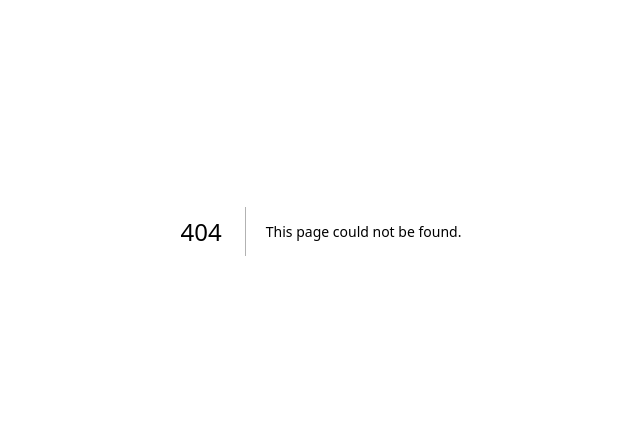
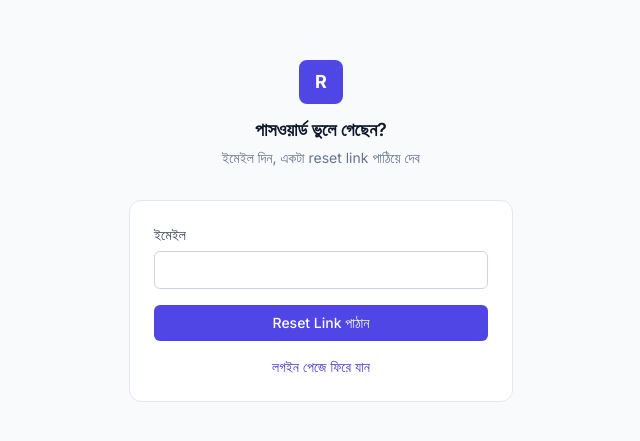
Before and after one commit to tauhidautomationbd-lab/recruitment-saas-Claude, a Next.js app: page /forgot-password in a window 1280 px wide. Before the commit this address had no page. Shown: the part 169-610 px from the top of the page, without its empty margins (319-959 px from the left). Built offline with nearby package versions, Linux system fonts and the light colour scheme; no server answers.

Commit message:
Add files via upload

```diff
--- a/app/admin/login/page.tsx
+++ b/app/admin/login/page.tsx
@@ -1,6 +1,7 @@
 "use client";
 
 import { useState } from "react";
+import Link from "next/link";
 import { useRouter } from "next/navigation";
 import { createSupabaseBrowserClient } from "@/lib/supabase-browser";
 import { ui } from "@/lib/ui";
@@ -77,6 +78,12 @@ export default function AdminLoginPage() {
           <button type="submit" disabled={loading} className={`${ui.btnPrimary} w-full`}>
             {loading ? "লগইন হচ্ছে..." : "Login"}
           </button>
+
+          <p className="text-center text-sm">
+            <Link href="/forgot-password" className="text-ink-400 hover:text-white hover:underline">
+              পাসওয়ার্ড ভুলে গেছেন?
+            </Link>
+          </p>
         </form>
       </div>
     </main>
--- /dev/null
+++ b/app/forgot-password/page.tsx
@@ -0,0 +1,83 @@
+"use client";
+
+import { useState } from "react";
+import Link from "next/link";
+import { createSupabaseBrowserClient } from "@/lib/supabase-browser";
+import { ui } from "@/lib/ui";
+
+export default function ForgotPasswordPage() {
+  const supabase = createSupabaseBrowserClient();
+  const [email, setEmail] = useState("");
+  const [error, setError] = useState<string | null>(null);
+  const [sent, setSent] = useState(false);
+  const [loading, setLoading] = useState(false);
+
+  async function handleSubmit(e: React.FormEvent) {
+    e.preventDefault();
+    setError(null);
+    setLoading(true);
+
+    const { error: resetError } = await supabase.auth.resetPasswordForEmail(email, {
+      redirectTo: `${window.location.origin}/reset-password`,
+    });
+
+    setLoading(false);
+
+    if (resetError) {
+      setError(resetError.message);
+      return;
+    }
+
+    setSent(true);
+  }
+
+  return (
+    <main className="flex min-h-screen items-center justify-center bg-ink-50 px-6">
+      <div className="w-full max-w-sm">
+        <div className="mb-8 text-center">
+          <div className="mx-auto mb-3 inline-flex h-11 w-11 items-center justify-center rounded-lg bg-brand-500 text-lg font-bold text-white">
+            R
+          </div>
+          <h1 className="text-lg font-semibold text-ink-900">পাসওয়ার্ড ভুলে গেছেন?</h1>
+          <p className="mt-1 text-sm text-ink-500">ইমেইল দিন, একটা reset link পাঠিয়ে দেব</p>
+        </div>
+
+        {sent ? (
+          <div className={`${ui.card} text-center`}>
+            <p className="text-sm text-ink-800">
+              <b>{email}</b> ঠিকানায় একটা reset link পাঠানো হয়েছে। ইনবক্স (এবং Spam ফোল্ডার) চেক করুন।
+            </p>
+            <Link href="/hr/login" className={`${ui.btnPrimary} mt-4 inline-flex`}>
+              লগইন পেজে ফিরে যান
+            </Link>
+          </div>
+        ) : (
+          <form onSubmit={handleSubmit} className={`${ui.card} space-y-4`}>
+            <div>
+              <label className={ui.label}>ইমেইল</label>
+              <input
+                type="email"
+                value={email}
+                onChange={(e) => setEmail(e.target.value)}
+                required
+                className={ui.input}
+              />
+            </div>
+
+            {error && <p className="text-sm text-red-600">{error}</p>}
+
+            <button type="submit" disabled={loading} className={`${ui.btnPrimary} w-full`}>
+              {loading ? "পাঠানো হচ্ছে..." : "Reset Link পাঠান"}
+            </button>
+
+            <p className="text-center text-sm text-ink-500">
+              <Link href="/hr/login" className="text-brand-600 hover:underline">
+                লগইন পেজে ফিরে যান
+              </Link>
+            </p>
+          </form>
+        )}
+      </div>
+    </main>
+  );
+}
--- a/app/hr/login/page.tsx
+++ b/app/hr/login/page.tsx
@@ -1,6 +1,7 @@
 "use client";
 
 import { useState } from "react";
+import Link from "next/link";
 import { useRouter } from "next/navigation";
 import { createSupabaseBrowserClient } from "@/lib/supabase-browser";
 import { ui } from "@/lib/ui";
@@ -71,6 +72,12 @@ export default function HrLoginPage() {
           <button type="submit" disabled={loading} className={`${ui.btnPrimary} w-full`}>
             {loading ? "লগইন হচ্ছে..." : "Login"}
           </button>
+
+          <p className="text-center text-sm">
+            <Link href="/forgot-password" className="text-brand-600 hover:underline">
+              পাসওয়ার্ড ভুলে গেছেন?
+            </Link>
+          </p>
         </form>
       </div>
     </main>
--- /dev/null
+++ b/app/reset-password/page.tsx
@@ -0,0 +1,92 @@
+"use client";
+
+import { useState } from "react";
+import { useRouter } from "next/navigation";
+import { createSupabaseBrowserClient } from "@/lib/supabase-browser";
+import { ui } from "@/lib/ui";
+
+export default function ResetPasswordPage() {
+  const router = useRouter();
+  const supabase = createSupabaseBrowserClient();
+  const [password, setPassword] = useState("");
+  const [confirmPassword, setConfirmPassword] = useState("");
+  const [error, setError] = useState<string | null>(null);
+  const [success, setSuccess] = useState(false);
+  const [loading, setLoading] = useState(false);
+
+  async function handleSubmit(e: React.FormEvent) {
+    e.preventDefault();
+    setError(null);
+
+    if (password !== confirmPassword) {
+      setError("দুটো পাসওয়ার্ড মিলছে না।");
+      return;
+    }
+    if (password.length < 6) {
+      setError("পাসওয়ার্ড কমপক্ষে ৬ অক্ষরের হতে হবে।");
+      return;
+    }
+
+    setLoading(true);
+    const { error: updateError } = await supabase.auth.updateUser({ password });
+    setLoading(false);
+
+    if (updateError) {
+      setError(updateError.message);
+      return;
+    }
+
+    setSuccess(true);
+    setTimeout(() => router.push("/hr/login"), 2000);
+  }
+
+  return (
+    <main className="flex min-h-screen items-center justify-center bg-ink-50 px-6">
+      <div className="w-full max-w-sm">
+        <div className="mb-8 text-center">
+          <div className="mx-auto mb-3 inline-flex h-11 w-11 items-center justify-center rounded-lg bg-brand-500 text-lg font-bold text-white">
+            R
+          </div>
+          <h1 className="text-lg font-semibold text-ink-900">নতুন পাসওয়ার্ড সেট করুন</h1>
+        </div>
+
+        {success ? (
+          <div className={`${ui.card} text-center`}>
+            <p className="text-sm text-emerald-600">পাসওয়ার্ড বদলে গেছে! লগইন পেজে নিয়ে যাচ্ছি...</p>
+          </div>
+        ) : (
+          <form onSubmit={handleSubmit} className={`${ui.card} space-y-4`}>
+            <div>
+              <label className={ui.label}>নতুন পাসওয়ার্ড</label>
+              <input
+                type="password"
+                value={password}
+                onChange={(e) => setPassword(e.target.value)}
+                required
+                minLength={6}
+                className={ui.input}
+              />
+            </div>
+            <div>
+              <label className={ui.label}>পাসওয়ার্ড আবার লিখুন</label>
+              <input
+                type="password"
+                value={confirmPassword}
+                onChange={(e) => setConfirmPassword(e.target.value)}
+                required
+                minLength={6}
+                className={ui.input}
+              />
+            </div>
+
+            {error && <p className="text-sm text-red-600">{error}</p>}
+
+            <button type="submit" disabled={loading} className={`${ui.btnPrimary} w-full`}>
+              {loading ? "সেভ হচ্ছে..." : "পাসওয়ার্ড বদলান"}
+            </button>
+          </form>
+        )}
+      </div>
+    </main>
+  );
+}
```
